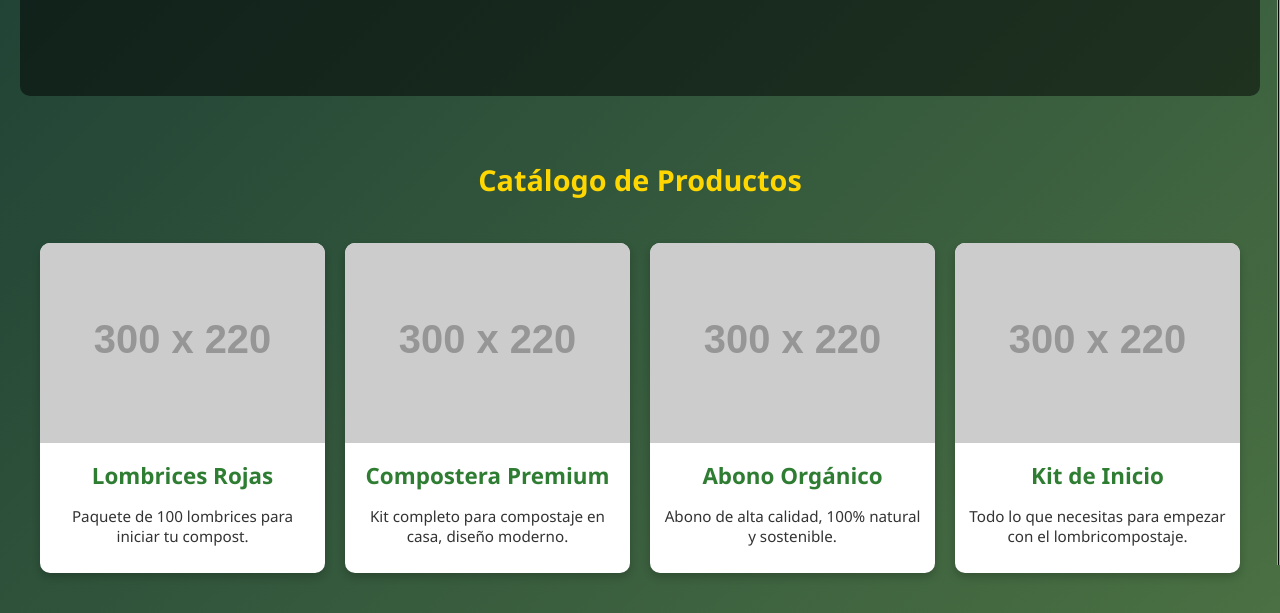
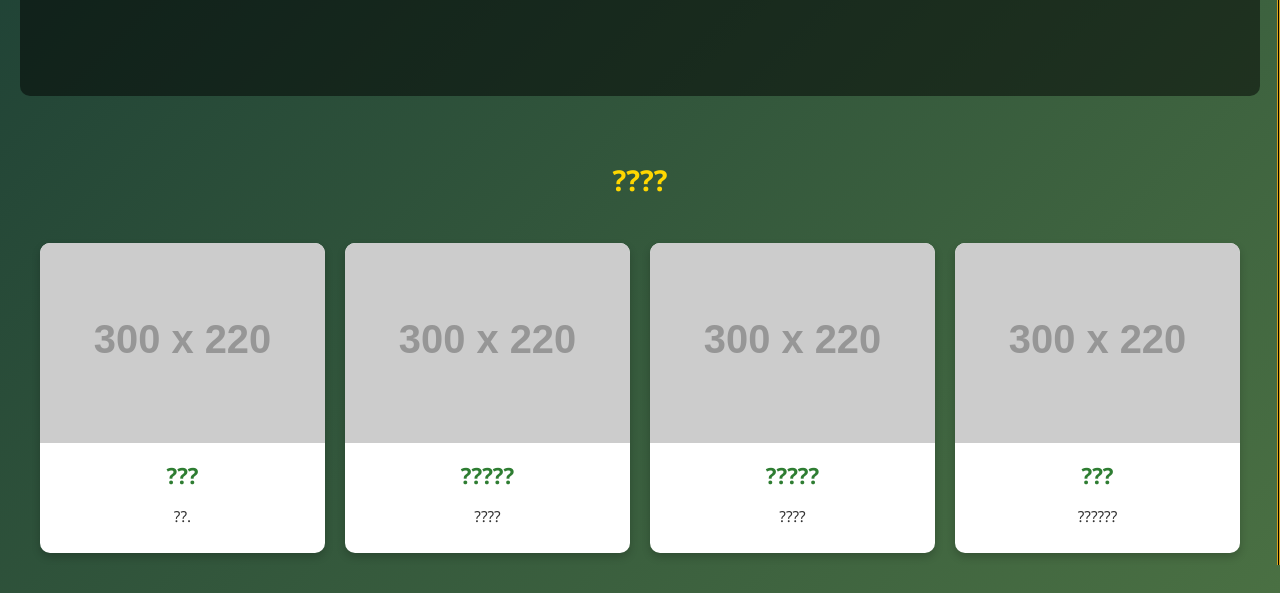
Before and after one commit to ctproyec/ctproyec.github.io, a plain HTML site: page index.html in a window 1280 px wide. Shown: the part 315-928 px from the top of the page. Drawn offline with Linux system fonts and the light colour scheme; placeholder pictures from the web are drawn by us.

Commit message:
Update index.html

```diff
--- a/index.html
+++ b/index.html
@@ -404,26 +404,26 @@
     </section>
 
     <section class="catalog">
-        <h2>Catálogo de Productos</h2>
+        <h2>????</h2>
         <div class="catalog-item">
             <img src="https://via.placeholder.com/300x220?text=Lombrices" alt="Lombrices">
-            <h3>Lombrices Rojas</h3>
-            <p>Paquete de 100 lombrices para iniciar tu compost.</p>
+            <h3>???</h3>
+            <p>??.</p>
         </div>
         <div class="catalog-item">
             <img src="https://via.placeholder.com/300x220?text=Compostera" alt="Compostera">
-            <h3>Compostera Premium</h3>
-            <p>Kit completo para compostaje en casa, diseño moderno.</p>
+            <h3>?????</h3>
+            <p>????</p>
         </div>
         <div class="catalog-item">
             <img src="https://via.placeholder.com/300x220?text=Abono" alt="Abono">
-            <h3>Abono Orgánico</h3>
-            <p>Abono de alta calidad, 100% natural y sostenible.</p>
+            <h3>?????</h3>
+            <p>????</p>
         </div>
         <div class="catalog-item">
             <img src="https://via.placeholder.com/300x220?text=Kit+Inicio" alt="Kit Inicio">
-            <h3>Kit de Inicio</h3>
-            <p>Todo lo que necesitas para empezar con el lombricompostaje.</p>
+            <h3>???</h3>
+            <p>??????</p>
         </div>
     </section>
 
```
